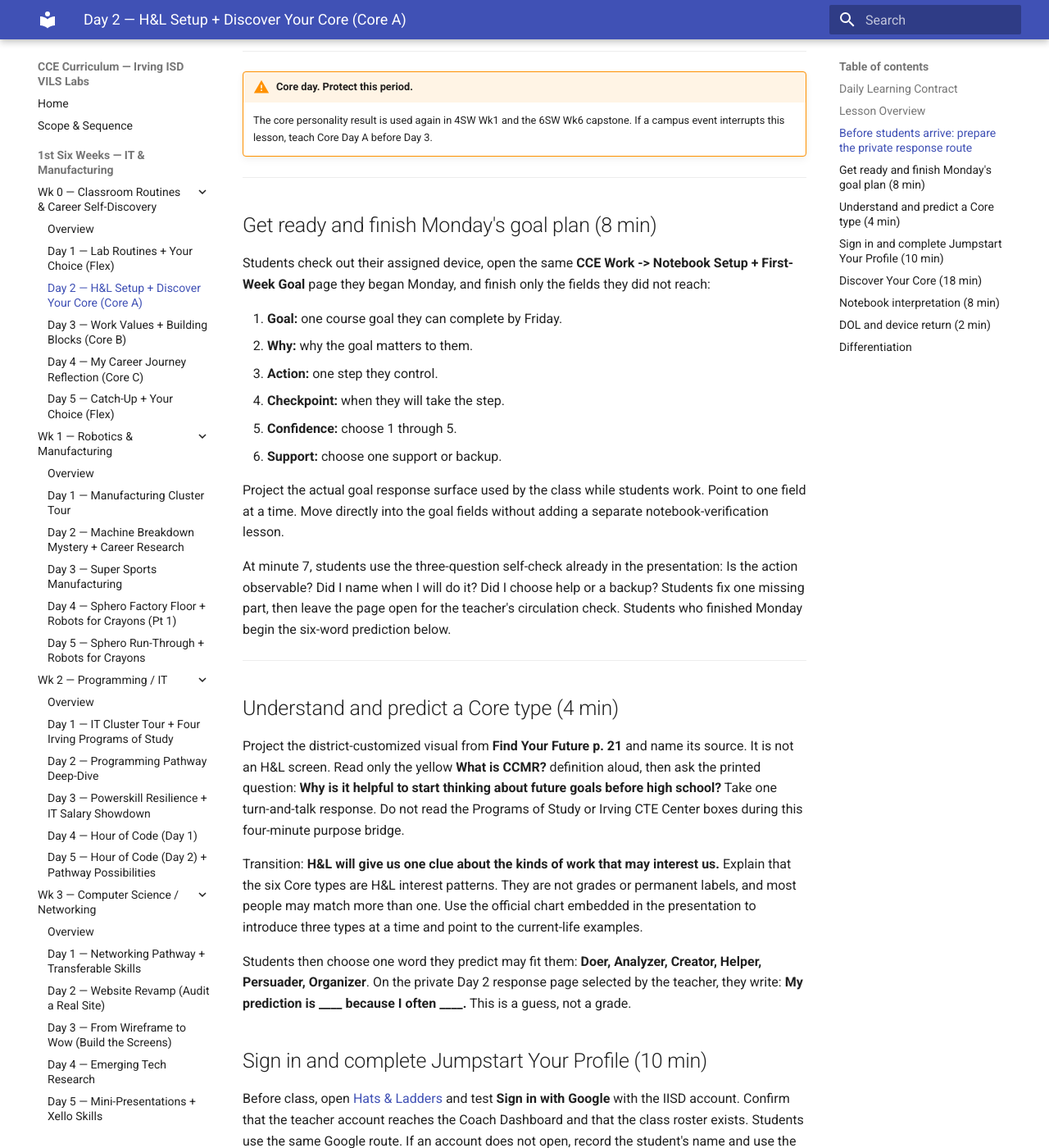
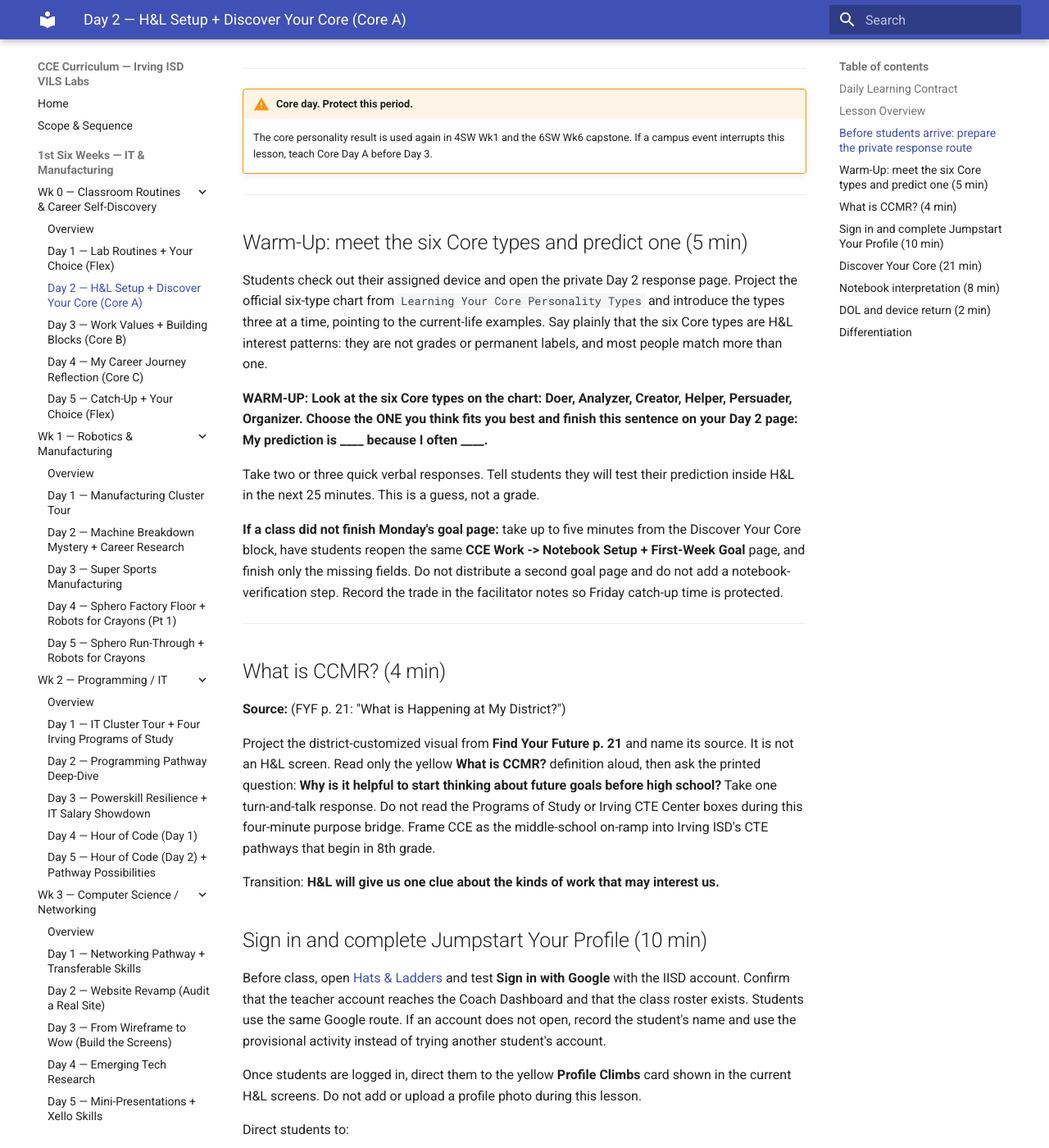
Before and after one commit to elbrielle/cce-curriculum, an MkDocs documentation site: the page built from docs/1sw/wk0-classroom-routines/day2.md, in a window 1280 px wide and 1400 px high, scrolled down 1628 px. Shown: the whole window at 82% size. Built offline with MkDocs 1.6.1 and Material for MkDocs 9.7.7, drawn with Linux system fonts in a browser that asks for light colours; the version menu is left out; some of the changed text lies outside the part shown.

Commit message:
Restore the shared Day 1-2 lesson sequence and keep the universal Week 0 fixes
One class falling behind on Monday had been written into the shared Day 1 close and the shared Day 2 opener. Day 2 again begins with the six-type prediction warm-up and the CCMR purpose bridge; the Monday goal catch-up is now an optional five-minute teacher move in the facilitator guide and canonical notes. The universal improvements stay: no student autosave test, Google sign-in, Profile Climbs and Jumpstart route, one selected interpretation, and the response-home map.

```diff
--- a/docs/1sw/wk0-classroom-routines/day2.md
+++ b/docs/1sw/wk0-classroom-routines/day2.md
@@ -15,11 +15,11 @@ Teacher presentation: [PowerPoint file (IISD sign-in)](https://docs.google.com/p
 | | |
 |---|---|
 | **Time** | 50 minutes |
-| **Objectives** | Finish the first-week goal plan begun Monday; understand that the six Core types are H&L interest patterns; set up the H&L Climber Profile; complete "Discover Your Core"; record the result and one short interpretation in the named private response page |
+| **Objectives** | Learn that the six Core types are H&L interest patterns and predict one; frame CCE as the on-ramp to Irving ISD CTE pathways; set up the H&L Climber Profile; complete "Discover Your Core"; record the result and one short interpretation on the private Day 2 response page |
 | **TEKS** | d(1)(A) |
-| **5E Phases** | Engage: Finish Monday's goal plan · Explain: H&L vocabulary and the six core personality types · Explore: Climber Profile setup and Discover Your Core · Evaluate: Notebook interpretation |
+| **5E Phases** | Engage: Do Now prediction with the six-type chart · Explain: CCMR purpose bridge and H&L vocabulary · Explore: Climber Profile setup and Discover Your Core · Evaluate: Notebook interpretation |
 | **Deliverable** | H&L Climber Profile active + result and one selected interpretation (phrase, real question, or career curiosity) in the teacher-selected private response route |
-| **Materials** | Day 2 presentation with current H&L screens, the required `Learning Your Core Personality Types` visual, and the FYF p. 21 CCMR purpose crop embedded; assigned Chromebooks; projector; campus H&L Google sign-in route; the Monday goal response; and one private Day 2 response page in the notebook, OneNote, paper, or Canvas route selected by the teacher |
+| **Materials** | Day 2 presentation with current H&L screens, the required `Learning Your Core Personality Types` visual, and the FYF p. 21 CCMR purpose crop embedded; assigned Chromebooks; projector; campus H&L Google sign-in route; and one private Day 2 response page in the notebook, OneNote, paper, or Canvas route selected by the teacher |
 
 ---
 
@@ -46,30 +46,25 @@ Students use one route only. Accept the original response without requiring late
 
 ---
 
-## Get ready and finish Monday's goal plan (8 min)
+## Warm-Up: meet the six Core types and predict one (5 min)
 
-Students check out their assigned device, open the same **CCE Work -> Notebook Setup + First-Week Goal** page they began Monday, and finish only the fields they did not reach:
+Students check out their assigned device and open the private Day 2 response page. Project the official six-type chart from `Learning Your Core Personality Types` and introduce the types three at a time, pointing to the current-life examples. Say plainly that the six Core types are H&L interest patterns: they are not grades or permanent labels, and most people match more than one.
 
-1. **Goal:** one course goal they can complete by Friday.
-2. **Why:** why the goal matters to them.
-3. **Action:** one step they control.
-4. **Checkpoint:** when they will take the step.
-5. **Confidence:** choose 1 through 5.
-6. **Support:** choose one support or backup.
+**WARM-UP: Look at the six Core types on the chart: Doer, Analyzer, Creator, Helper, Persuader, Organizer. Choose the ONE you think fits you best and finish this sentence on your Day 2 page: My prediction is ____ because I often ____.**
 
-Project the actual goal response surface used by the class while students work. Point to one field at a time. Move directly into the goal fields without adding a separate notebook-verification lesson.
+Take two or three quick verbal responses. Tell students they will test their prediction inside H&L in the next 25 minutes. This is a guess, not a grade.
 
-At minute 7, students use the three-question self-check already in the presentation: Is the action observable? Did I name when I will do it? Did I choose help or a backup? Students fix one missing part, then leave the page open for the teacher's circulation check. Students who finished Monday begin the six-word prediction below.
+**If a class did not finish Monday's goal page:** take up to five minutes from the Discover Your Core block, have students reopen the same **CCE Work -> Notebook Setup + First-Week Goal** page, and finish only the missing fields. Do not distribute a second goal page and do not add a notebook-verification step. Record the trade in the facilitator notes so Friday catch-up time is protected.
 
 ---
 
-## Understand and predict a Core type (4 min)
+## What is CCMR? (4 min)
 
-Project the district-customized visual from **Find Your Future p. 21** and name its source. It is not an H&L screen. Read only the yellow **What is CCMR?** definition aloud, then ask the printed question: **Why is it helpful to start thinking about future goals before high school?** Take one turn-and-talk response. Do not read the Programs of Study or Irving CTE Center boxes during this four-minute purpose bridge.
+**Source:** (FYF p. 21: "What is Happening at My District?")
 
-Transition: **H&L will give us one clue about the kinds of work that may interest us.** Explain that the six Core types are H&L interest patterns. They are not grades or permanent labels, and most people may match more than one. Use the official chart embedded in the presentation to introduce three types at a time and point to the current-life examples.
+Project the district-customized visual from **Find Your Future p. 21** and name its source. It is not an H&L screen. Read only the yellow **What is CCMR?** definition aloud, then ask the printed question: **Why is it helpful to start thinking about future goals before high school?** Take one turn-and-talk response. Do not read the Programs of Study or Irving CTE Center boxes during this four-minute purpose bridge. Frame CCE as the middle-school on-ramp into Irving ISD's CTE pathways that begin in 8th grade.
 
-Students then choose one word they predict may fit them: **Doer, Analyzer, Creator, Helper, Persuader, Organizer**. On the private Day 2 response page selected by the teacher, they write: **My prediction is ____ because I often ____.** This is a guess, not a grade.
+Transition: **H&L will give us one clue about the kinds of work that may interest us.**
 
 ## Sign in and complete Jumpstart Your Profile (10 min)
 
@@ -98,13 +93,13 @@ Official teacher references:
 
 ---
 
-## Discover Your Core (18 min)
+## Discover Your Core (21 min)
 
 **Source:** Climber Notes, `Learning Your Core Personality Types`, slides 2-5. These frames are embedded in the Day 2 presentation. The *Find Your Future* workbook has no personality response page, so the presentation carries this content and the student's short interpretation goes in the private CCE notebook.
 
 The CCMR purpose visual used immediately before the six-type chart is **Find Your Future p. 21**, not H&L. Its classroom job is a one-minute read-aloud and one discussion question; students do not open the workbook or complete the other p. 21 prompts during this lesson.
 
-Use the official hook and chart already introduced before login. If students need a reminder, name each type in one sentence; do not reteach the full chart while the activity clock is running. The example careers are a CCE addition, not printed on the deck:
+Use the official hook and chart already introduced in the Warm-Up. If students need a reminder, name each type in one sentence; do not reteach the full chart while the activity clock is running. The example careers are a CCE addition, not printed on the deck:
 
 - **Doer.** Works with hands, tools, machines, or animals and solves real, physical problems. Right now: you are the one who actually builds the project instead of just planning it. Example: Auto Mechanic.
 - **Analyzer.** Researches, observes, and thinks through complex problems. Asks why and how. Right now: science or math clicks for you, or you love figuring out how things work. Example: Software Developer.
@@ -113,7 +108,7 @@ Use the official hook and chart already introduced before login. If students nee
 - **Persuader.** Leads, influences, and motivates others. Right now: you step up in group projects and get people on board with your ideas. Example: Salesperson.
 - **Organizer.** Works with data, numbers, and systems and brings order and accuracy. Right now: your notes are color-coded and you like a clear process. Example: Accountant.
 
-Students complete the activity. The live platform labels it as approximately three minutes, but first-week login and reading support require a protected 18-minute classroom block.
+Students complete the activity. The live platform labels it as approximately three minutes, but first-week login and reading support require a protected classroom block of about 20 minutes.
 
 > [H&L PLATFORM] Students open **Profile Climbs**, then **Discover Your Core**, and complete the activity shown in the Day 2 presentation. The activity presents illustrated survey questions and the platform calculates their top personality types. These results feed into the cluster recommendations the app generates on Core Day B, so students should read each question before answering.
 
@@ -141,9 +136,9 @@ Students complete the activity. The live platform labels it as approximately thr
 
 Students record the result and one shortest usable interpretation on the named private page shown in the deck. Do not add a separate exit ticket or submission.
 
-**Complete model:** “My H&L result is Organizer. I chose the phrase route: *likes clear systems* fits because I keep group projects on track.”
+**Complete model:** “My H&L result is Organizer. The phrase *likes clear systems* fits because I keep group projects on track.”
 
-Students record the result and choose one interpretation route. If H&L was unavailable, label the result **provisional** and protect Friday catch-up for the individual activity.
+If H&L was unavailable, label the result **provisional** and protect Friday catch-up for the individual activity.
 
 ## DOL and device return (2 min)
 
```
Also changed, not shown: docs/1sw/wk0-classroom-routines/day1.md (+5 -3 lines), docs/1sw/wk0-classroom-routines/overview.md (+1 -1 lines), 4 other files.
